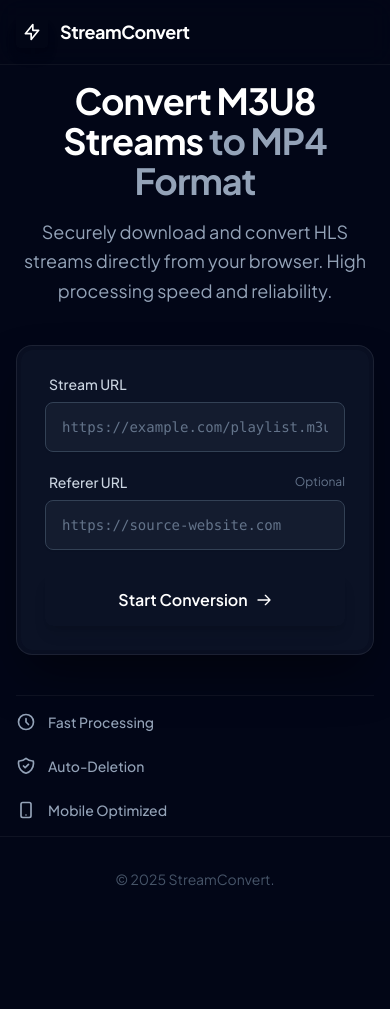
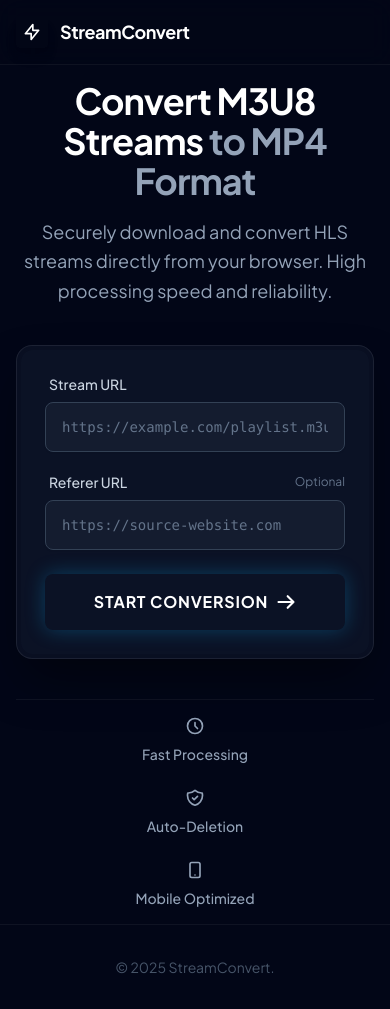
Before and after one commit to luzyver/Fetchly, a Flask app: page / in a window 390 px wide. Before the commit the page ends 885 px from the top, so only its background shows below. Run offline with Flask 3, Linux system fonts and the light colour scheme; some libraries are stand-ins or nearby versions.

Commit message:
feat(ui): Enhance conversion button styling and improve responsive design
- Update primary conversion button with brighter brand colors and enhanced glow effect
- Increase button padding and font weight for better visual hierarchy
- Add uppercase text styling with letter spacing to conversion button and loader text
- Improve SVG icon sizing and hover animation for better interactivity
- Enhance download button with updated colors, shadow effects, and uppercase styling
- Refactor trust indicators to use flexbox column layout on mobile and row on desktop
- Improve overall visual consistency with modern glassmorphism design patterns
- Better mobile responsiveness for all interactive elements and indicators

```diff
--- a/templates/index.html
+++ b/templates/index.html
@@ -120,10 +120,10 @@
 
                     <!-- Action Button -->
                     <button id="convertBtn" onclick="startConvert()"
-                        class="w-full relative group overflow-hidden rounded-lg bg-brand-600 hover:bg-brand-500 text-white font-semibold py-3.5 transition-all duration-200 shadow-lg shadow-brand-900/20 active:scale-[0.99]">
+                        class="w-full relative group overflow-hidden rounded-lg bg-brand-500 hover:bg-brand-400 text-white font-bold py-4 transition-all duration-200 shadow-[0_0_20px_rgba(14,165,233,0.3)] hover:shadow-[0_0_25px_rgba(14,165,233,0.5)] active:scale-[0.98]">
                         <div id="btnContent" class="flex items-center justify-center space-x-2">
-                            <span>Start Conversion</span>
-                            <svg class="w-4 h-4 text-brand-100 group-hover:translate-x-0.5 transition-transform" fill="none" stroke="currentColor" viewBox="0 0 24 24"><path stroke-linecap="round" stroke-linejoin="round" stroke-width="2" d="M14 5l7 7m0 0l-7 7m7-7H3"/></svg>
+                            <span class="uppercase tracking-wider">Start Conversion</span>
+                            <svg class="w-5 h-5 group-hover:translate-x-1 transition-transform" fill="none" stroke="currentColor" viewBox="0 0 24 24"><path stroke-linecap="round" stroke-linejoin="round" stroke-width="2.5" d="M14 5l7 7m0 0l-7 7m7-7H3"></path></svg>
                         </div>
                         <!-- Loader -->
                         <div id="btnLoader" class="hidden flex items-center justify-center space-x-2">
@@ -131,7 +131,7 @@
                                 <circle class="opacity-25" cx="12" cy="12" r="10" stroke="currentColor" stroke-width="4"></circle>
                                 <path class="opacity-75" fill="currentColor" d="M4 12a8 8 0 018-8V0C5.373 0 0 5.373 0 12h4zm2 5.291A7.962 7.962 0 014 12H0c0 3.042 1.135 5.824 3 7.938l3-2.647z"></path>
                             </svg>
-                            <span>Processing Request...</span>
+                            <span class="font-bold uppercase tracking-wider">Processing...</span>
                         </div>
                     </button>
 
@@ -154,9 +154,9 @@
 
                                 <!-- Action Buttons -->
                                 <div id="actionArea" class="hidden mt-3">
-                                    <a href="#" id="downloadBtn" class="inline-flex items-center justify-center w-full px-4 py-2 bg-emerald-600 hover:bg-emerald-500 text-white text-sm font-medium rounded-md transition-colors shadow-sm">
-                                        <svg class="w-4 h-4 mr-2" fill="none" stroke="currentColor" viewBox="0 0 24 24"><path stroke-linecap="round" stroke-linejoin="round" stroke-width="2" d="M4 16v1a3 3 0 003 3h10a3 3 0 003-3v-1m-4-4l-4 4m0 0l-4-4m4 4V4"></path></svg>
-                                        Download File
+                                    <a href="#" id="downloadBtn" class="inline-flex items-center justify-center w-full px-4 py-3 bg-emerald-500 hover:bg-emerald-400 text-white font-bold rounded-lg transition-colors shadow-lg shadow-emerald-500/20 uppercase text-xs tracking-widest">
+                                        <svg class="w-4 h-4 mr-2" fill="none" stroke="currentColor" viewBox="0 0 24 24"><path stroke-linecap="round" stroke-linejoin="round" stroke-width="2.5" d="M4 16v1a3 3 0 003 3h10a3 3 0 003-3v-1m-4-4l-4 4m0 0l-4-4m4 4V4"></path></svg>
+                                        Download Video
                                     </a>
                                 </div>
 
@@ -172,15 +172,15 @@
 
             <!-- Trust Indicators -->
             <div class="grid grid-cols-1 sm:grid-cols-3 gap-6 pt-4 border-t border-white/5">
-                <div class="flex items-center space-x-3 text-slate-400">
+                <div class="flex flex-col sm:flex-row items-center justify-center sm:justify-start space-y-2 sm:space-y-0 sm:space-x-3 text-slate-400">
                     <svg class="w-5 h-5 text-brand-500" fill="none" stroke="currentColor" viewBox="0 0 24 24"><path stroke-linecap="round" stroke-linejoin="round" stroke-width="2" d="M12 8v4l3 3m6-3a9 9 0 11-18 0 9 9 0 0118 0z"></path></svg>
                     <span class="text-sm font-medium">Fast Processing</span>
                 </div>
-                <div class="flex items-center space-x-3 text-slate-400">
+                <div class="flex flex-col sm:flex-row items-center justify-center sm:justify-start space-y-2 sm:space-y-0 sm:space-x-3 text-slate-400">
                     <svg class="w-5 h-5 text-brand-500" fill="none" stroke="currentColor" viewBox="0 0 24 24"><path stroke-linecap="round" stroke-linejoin="round" stroke-width="2" d="M9 12l2 2 4-4m5.618-4.016A11.955 11.955 0 0112 2.944a11.955 11.955 0 01-8.618 3.04A12.02 12.02 0 003 9c0 5.591 3.824 10.29 9 11.622 5.176-1.332 9-6.03 9-11.622 0-1.042-.133-2.052-.382-3.016z"></path></svg>
                     <span class="text-sm font-medium">Auto-Deletion</span>
                 </div>
-                <div class="flex items-center space-x-3 text-slate-400">
+                <div class="flex flex-col sm:flex-row items-center justify-center sm:justify-start space-y-2 sm:space-y-0 sm:space-x-3 text-slate-400">
                     <svg class="w-5 h-5 text-brand-500" fill="none" stroke="currentColor" viewBox="0 0 24 24"><path stroke-linecap="round" stroke-linejoin="round" stroke-width="2" d="M12 18h.01M8 21h8a2 2 0 002-2V5a2 2 0 00-2-2H8a2 2 0 00-2 2v14a2 2 0 002 2z"></path></svg>
                     <span class="text-sm font-medium">Mobile Optimized</span>
                 </div>
```
